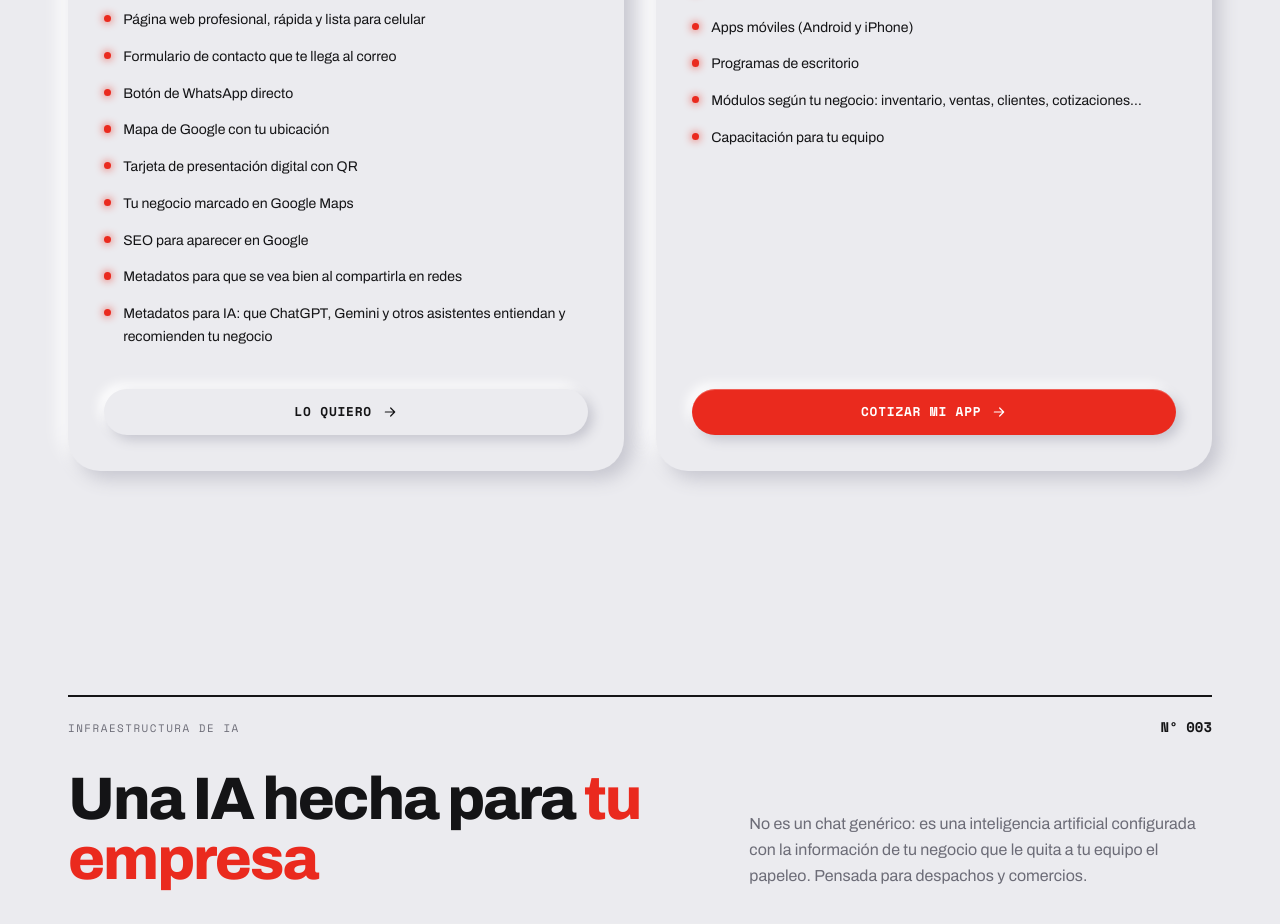
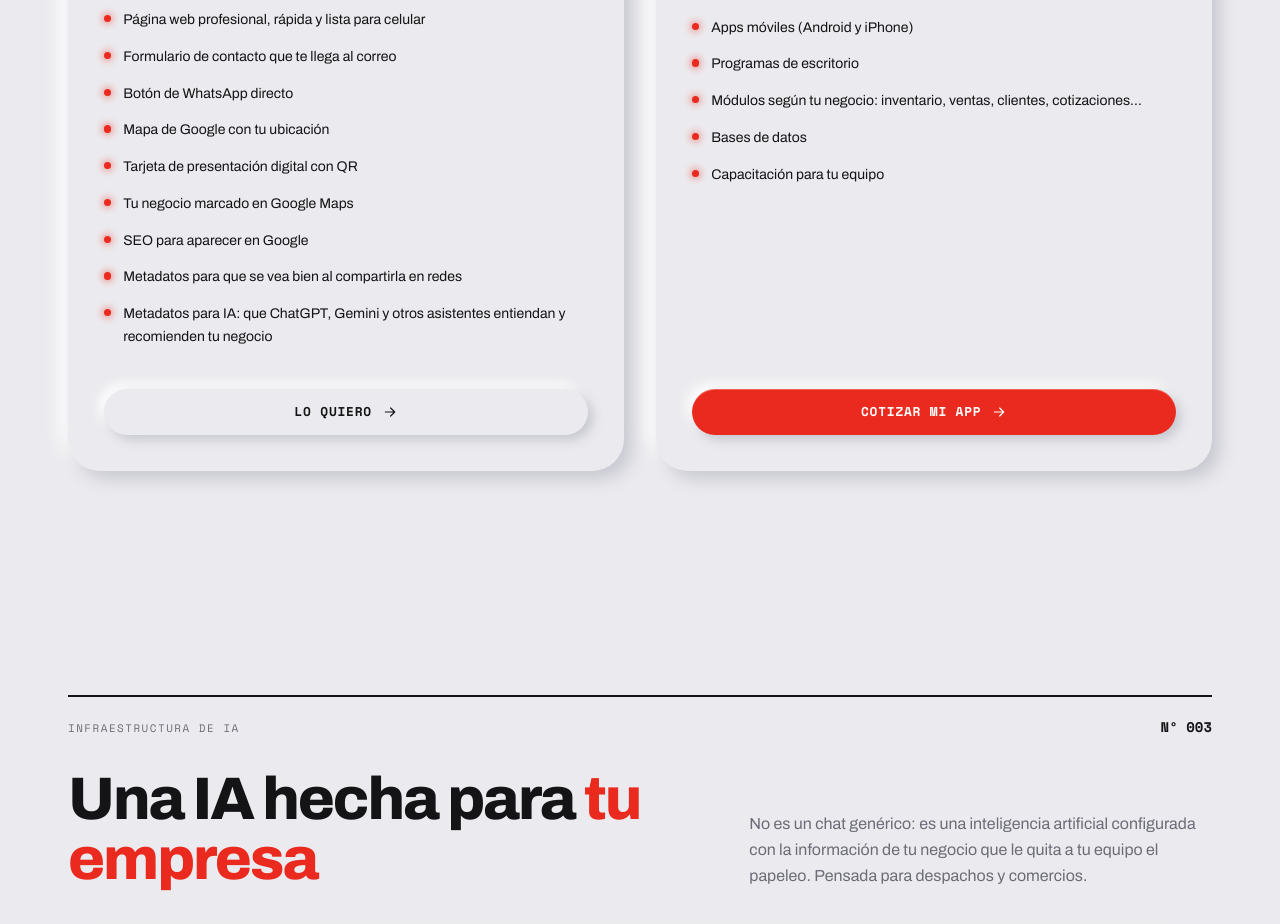
Before and after one commit to JulioCampos-Z5/ZIA, a React (Vite) app: page / in a window 1280 px wide. Shown: the part 2322-3246 px from the top of the page. Built offline with nearby package versions, Linux system fonts and the light colour scheme.

Commit message:
feat: agregar 'Bases de datos' a la lista de aplicaciones

```diff
--- a/src/components/Paquetes.tsx
+++ b/src/components/Paquetes.tsx
@@ -20,6 +20,7 @@ const apps = [
   'Apps móviles (Android y iPhone)',
   'Programas de escritorio',
   'Módulos según tu negocio: inventario, ventas, clientes, cotizaciones…',
+  'Bases de datos',
   'Capacitación para tu equipo',
 ]
 
```
